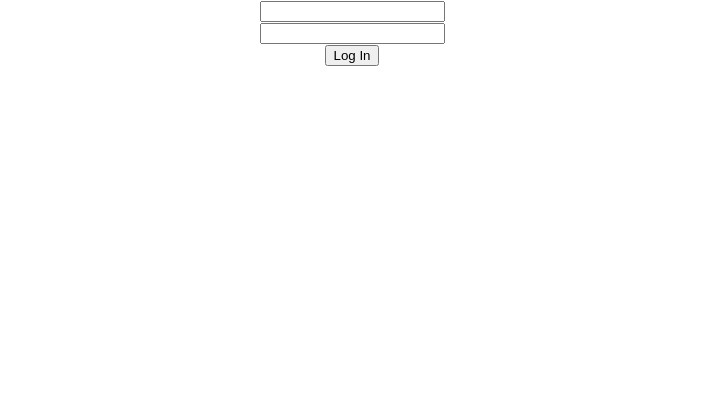
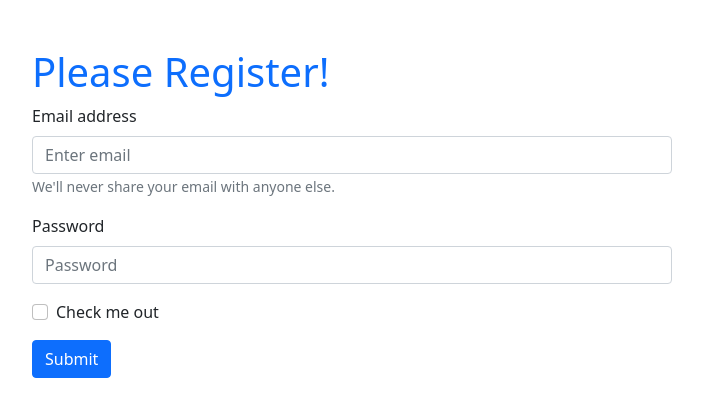
Before and after one commit to Sajeeb77725/email-auth-practice, a React (Create React App) app: page / in a window 1280 px wide. Shown: the top 416 px of the page, without its empty margins (288-991 px from the left). Built offline with nearby package versions, Linux system fonts and the light colour scheme.

Commit message:
react-bootstrap form

```diff
--- a/src/App.css
+++ b/src/App.css
@@ -1,6 +1,4 @@
-.App {
-  text-align: center;
-}
+
 
 .App-logo {
   height: 40vmin;
--- a/src/App.js
+++ b/src/App.js
@@ -1,6 +1,9 @@
 import "./App.css";
+import "bootstrap/dist/css/bootstrap.min.css";
 import { getAuth } from "firebase/auth";
 import app from "./firebase.init";
+import Form from "react-bootstrap/Form";
+import { Button } from "react-bootstrap";
 
 const auth = getAuth(app);
 
@@ -19,14 +22,30 @@
   };
 
   return (
-    <div className="App">
-      <form onSubmit={handleFormSubmit}>
-        <input onBlur={handleEmailFeild} type="email" name="" id="" />
-        <br />
-        <input onBlur={handlePassFeild} type="password" name="" id="" />
-        <br />
-        <input type="submit" value="Log In" />
-      </form>
+    <div>
+      <div className="register w-50 mx-auto mt-5">
+        <h1 className="text-primary">Please Register!</h1>
+        <Form>
+          <Form.Group className="mb-3" controlId="formBasicEmail">
+            <Form.Label>Email address</Form.Label>
+            <Form.Control type="email" placeholder="Enter email" />
+            <Form.Text className="text-muted">
+              We'll never share your email with anyone else.
+            </Form.Text>
+          </Form.Group>
+
+          <Form.Group className="mb-3" controlId="formBasicPassword">
+            <Form.Label>Password</Form.Label>
+            <Form.Control type="password" placeholder="Password" />
+          </Form.Group>
+          <Form.Group className="mb-3" controlId="formBasicCheckbox">
+            <Form.Check type="checkbox" label="Check me out" />
+          </Form.Group>
+          <Button variant="primary" type="submit">
+            Submit
+          </Button>
+        </Form>
+      </div>
     </div>
   );
 }
```
